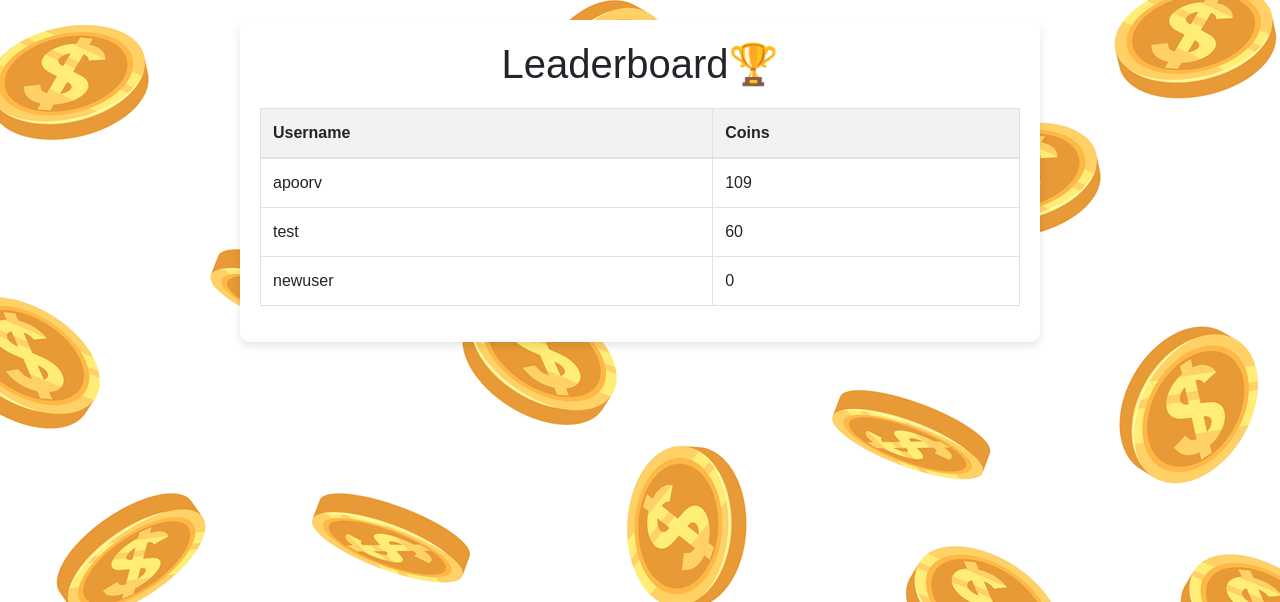
After one commit to Apoorv-Bhardwaj/ecoexplorer, a Flask app: page /leaderboard in a window 1280 px wide. The commit adds this page. Shown: the top 602 px of the page. Run offline with Flask 3, Linux system fonts and the light colour scheme; some libraries are stand-ins or nearby versions.

Commit message:
added leaderboard

```diff
--- a/app.py
+++ b/app.py
@@ -1,6 +1,6 @@
 api_key='5b3ce3597851110001cf6248f956e8f938614f9cbf9f13f2fa33c974' #secret hona chahiye
 
-from flask import Flask, render_template, request, redirect, url_for, session, jsonify
+from flask import Flask, render_template, request, redirect, url_for, session, jsonify, send_from_directory
 import os
 import json
 
@@ -19,7 +19,6 @@ def load_users():
 def save_users(users):
     with open(DATA_FILE, 'w') as file:
         json.dump(users, file)
-
 
 @app.route('/')
 def index():
@@ -80,6 +79,14 @@ def get_route():
     # This is a mock response. Replace this with actual route calculation logic.
     return jsonify(routes=[{'duration': 1800, 'distance': 5000}])
 
+@app.route('/users.json')
+def users_json():
+    # Serve the users.json file
+    json_file_path = os.path.join(app.static_folder, 'users.json')
+    with open(json_file_path, 'r') as file:
+        data = json.load(file)
+    return jsonify(data)
+
 
 @app.route('/finish', methods=['POST'])
 def finish_trip():
@@ -93,6 +100,17 @@ def finish_trip():
             return jsonify(success=True, coins=users[username]['coins'])
     return jsonify(success=False)
 
+@app.route('/leaderboard')
+def leaderboard():
+    # Load users data from users.json
+    users = load_users()
+
+    # Prepare a list of users with their usernames and coin counts
+    leaderboard_data = [{'username': username, 'coins': user['coins']} for username, user in users.items()]
+
+    # Render the leaderboard.html template with the data
+    return render_template('leaderboard.html', leaderboard=leaderboard_data)
+
 
 if __name__ == '__main__':
     app.run(debug=True)
--- /dev/null
+++ b/static/users.json
@@ -0,0 +1 @@
+{"apoorv": {"password": "test", "coins": 0, "selfies": 0}}
--- /dev/null
+++ b/templates/leaderboard.html
@@ -0,0 +1,69 @@
+<!DOCTYPE html>
+<html lang="en">
+<head>
+    <meta charset="UTF-8">
+    <meta name="viewport" content="width=device-width, initial-scale=1.0">
+    <title>Leaderboard - Eco-Explorer</title>
+    <link rel="stylesheet" href="https://stackpath.bootstrapcdn.com/bootstrap/4.5.2/css/bootstrap.min.css">
+    <style>
+        body {
+            font-family: Arial, sans-serif;
+			background: url("{{ url_for('static', filename='images/coins.jpg') }}") no-repeat center center fixed;
+            background-color: #f8f9fa;
+            padding: 20px;
+        }
+        .container {
+            max-width: 800px;
+            margin: auto;
+            background: white;
+            padding: 20px;
+            border-radius: 10px;
+            box-shadow: 0 4px 8px rgba(0, 0, 0, 0.1);
+        }
+        h1 {
+            margin-bottom: 20px;
+            text-align: center;
+        }
+        table {
+            width: 100%;
+            border-collapse: collapse;
+        }
+        th, td {
+            padding: 12px;
+            text-align: left;
+            border-bottom: 1px solid #ddd;
+        }
+        th {
+            background-color: #f2f2f2;
+        }
+        tr:hover {
+            background-color: #f5f5f5;
+        }
+    </style>
+</head>
+<body>
+    <div class="container">
+        <h1>Leaderboard🏆</h1>
+        <table class="table table-bordered">
+            <thead>
+                <tr>
+                    <th>Username</th>
+                    <th>Coins</th>
+                </tr>
+            </thead>
+            <tbody>
+                {% for user in leaderboard %}
+                    <tr>
+                        <td>{{ user.username }}</td>
+                        <td>{{ user.coins }}</td>
+                    </tr>
+                {% else %}
+                    <tr>
+                        <td colspan="2">No users found</td>
+                    </tr>
+                {% endfor %}
+            </tbody>
+        </table>
+    </div>
+</body>
+</html>
```
Also changed, not shown: templates/index.html (+24 -1 lines), selfies/apoorv_0.jpg (deleted), static/images/coins.jpg (added).
